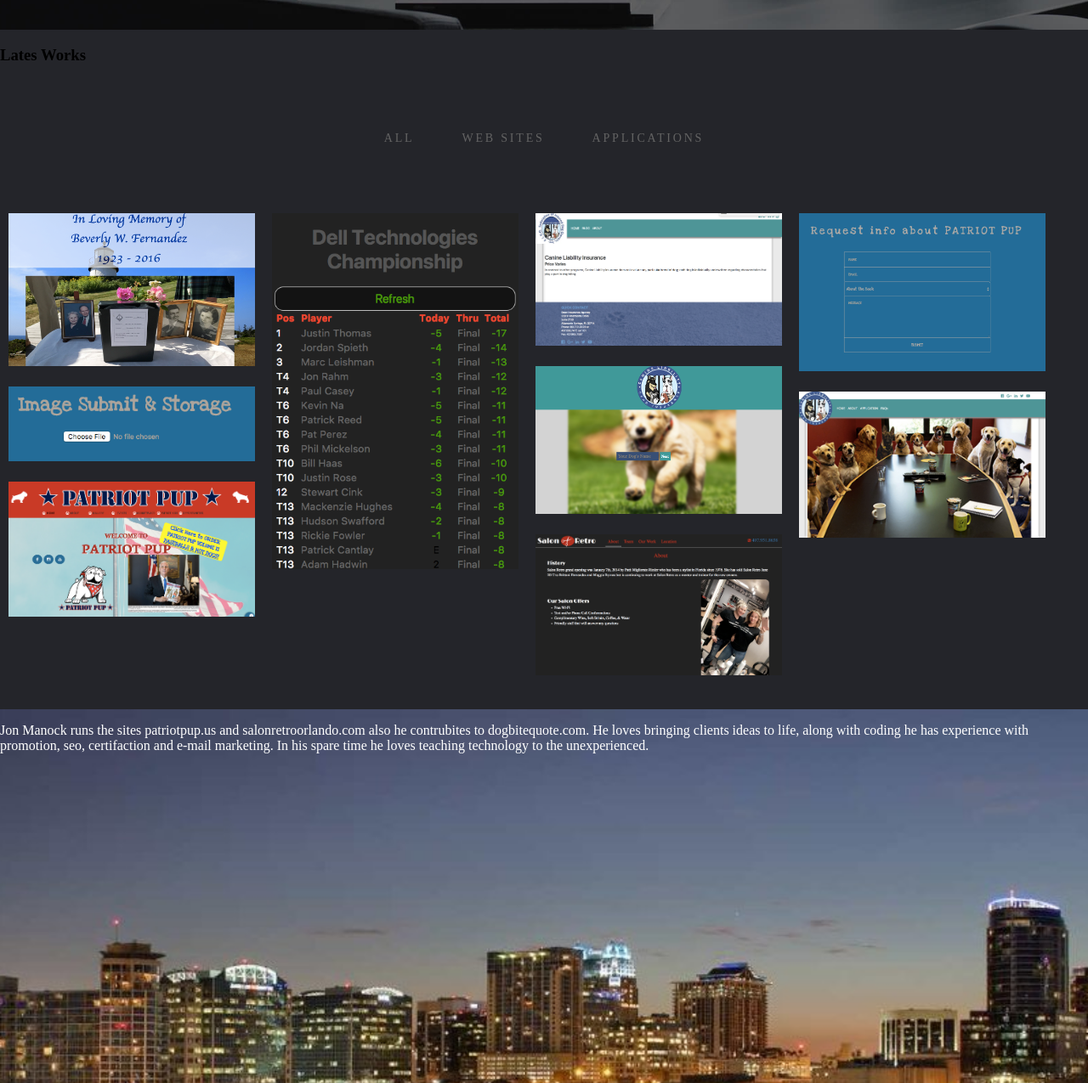
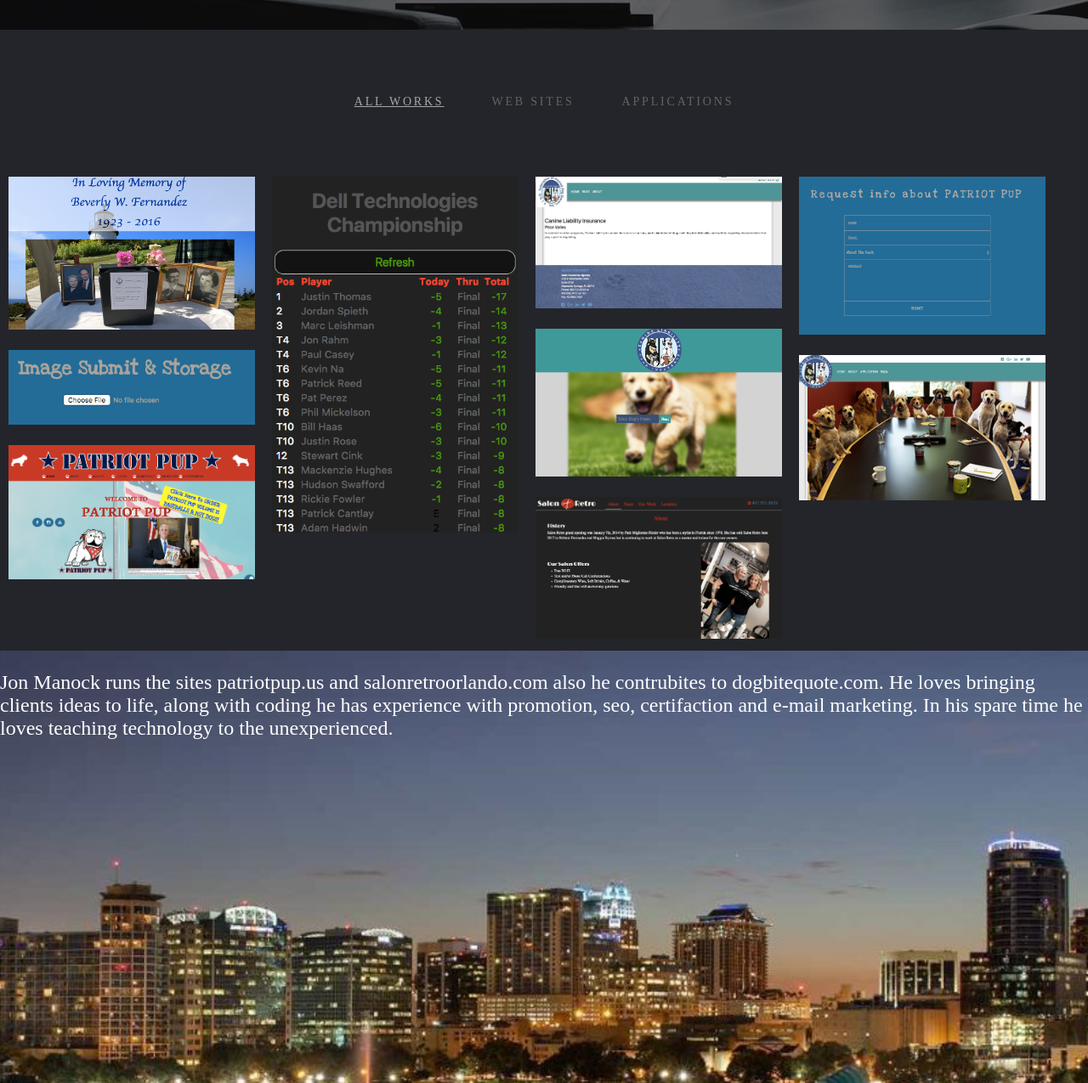
Before and after one commit to jmanock/site, a website: page app/index.html in a window 1280 px wide. Shown: the part 765-2040 px from the top of the page at 85% size. Drawn offline with nearby package versions, Linux system fonts and the light colour scheme; files that its build step writes are made by us from their sources; a web font is replaced by a local one.

Commit message:
looking a lot better

```diff
--- a/app/index.html
+++ b/app/index.html
@@ -45,10 +45,9 @@
       </header>
 
       <section id='works'>
-        <h3>Lates Works</h3>
         <div class='filters filter-button-group'>
           <ul><h4>
-            <li class='active' data-filter='*'>All</li>
+            <li class='active' data-filter='*'>All Works</li>
             <li data-filter='.website'>Web Sites</li>
             <li data-filter='.app'>Applications</li>
           </h4></ul>
--- a/app/styles/main.css
+++ b/app/styles/main.css
@@ -11,7 +11,7 @@
   'about about about about about about'
   'contact contact contact contact contact contact'
   'footer footer footer footer footer footer';
-  grid-template-rows:100vh 100vh 100vh 100vh 100px;
+  grid-template-rows:100vh auto 100vh 100vh 100px;
 }
 header{
   grid-area:header;
@@ -74,7 +74,9 @@
   margin:0;
 }
 nav a{
-  color:#fff;
+  color:grey;
+  font-size:24px;
+  font-weight:400;
   font-size:1em;
   text-decoration:none;
   display:block;
@@ -84,7 +86,8 @@
   border-bottom:1px solid #444;
 }
 nav a:hover{
-  background:#111;
+  /* text-decoration:underline; */
+  color:#a6a6a6;
 }
 label{
   display:block;
@@ -146,21 +149,15 @@
   color:orange;
   font-size:1em;
   top:20px;
-}
-#about{
-  grid-area:about;
-  background-image:url('../images/random-image3.jpg');
-  background-size:cover;
-  background-attachment:fixed;
-  background-position:center;
-  background-repeat:no-repeat;
-  height:100vh;
-  width:100%;
-  color:#fff;
+  z-index:4;
 }
 #works{
   grid-area:works;
   background-color:#24252a;
+}
+.active{
+  text-decoration:underline;
+  color:#a6a6a6;
 }
 .image:hover{
   opacity:.3;
@@ -207,10 +204,27 @@
   border:1px solid #ccc;
   border-radius:15px;
 }
+#about{
+  grid-area:about;
+  background-image:url('../images/random-image3.jpg');
+  background-size:cover;
+  background-attachment:fixed;
+  background-position:center;
+  background-repeat:no-repeat;
+  height:100vh;
+  width:100%;
+  color:#fff;
+  /* color:grey; */
+  /* color:#a6a6a6; */
+  font-size:1.5em;
+}
 #contact{
   grid-area:contact;
   text-align:center;
-  background-color:red;
+  background-color:#006b9a;
+  color:#a6a6a6;
+  /* color:#a6a6a6; */
+  /* color:#fff; */
 }
 footer{
   grid-area:footer;
```
